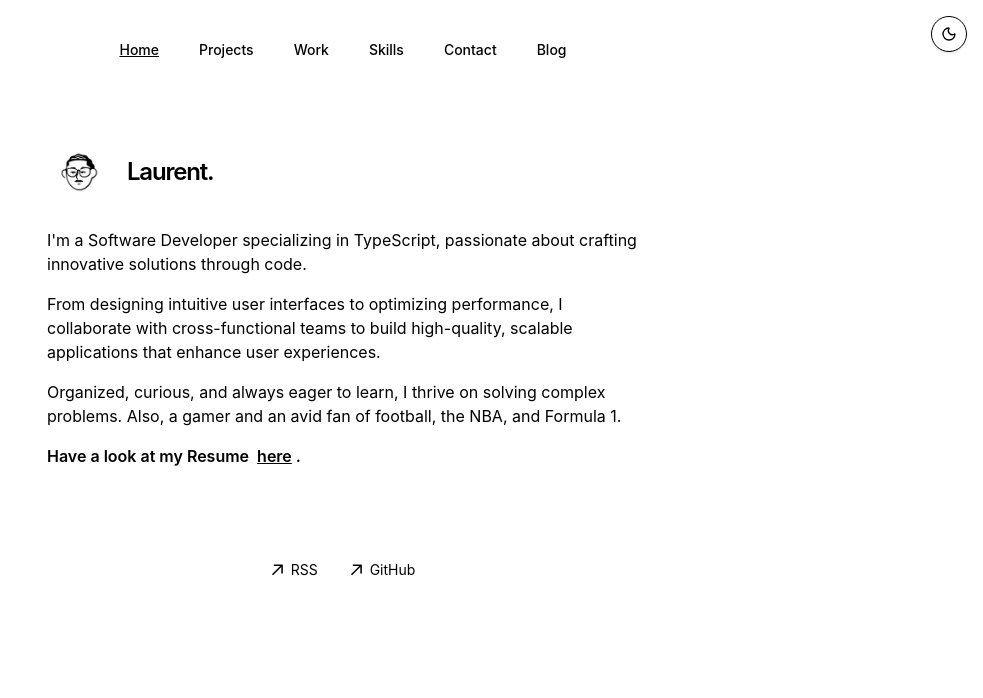
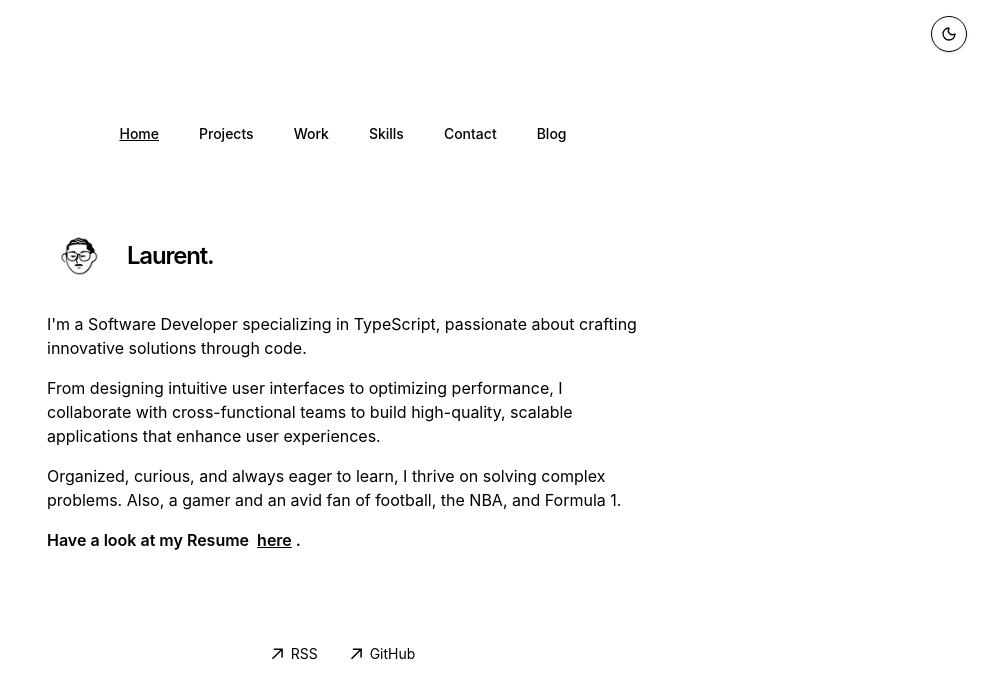
Before and after one commit to laurentcodes/laurent-portfolio-minimal, a Next.js app: page / in a window 1280 px wide. Shown: the top 698 px of the page, without its empty margins (297-1280 px from the left). Built offline with nearby package versions, Linux system fonts and the light colour scheme.

Commit message:
fix: center content vertically

```diff
--- a/app/layout.tsx
+++ b/app/layout.tsx
@@ -40,13 +40,13 @@ export default function RootLayout({
 				GeistMono.variable
 			)}
 		>
-			<body className='antialiased w-full max-w-2xl mx-auto px-4 mt-8'>
+			<body className='antialiased w-full min-h-svh max-w-2xl mx-auto px-4 flex flex-col justify-center'>
 				<Script id='theme-init' strategy='beforeInteractive'>
 					{themeScript}
 				</Script>
 
 				<ThemeToggle className='fixed right-4 top-4 z-50 hidden md:flex' />
-				<main className='flex-auto min-w-0 mt-6 flex flex-col'>
+				<main className='w-full min-w-0 flex flex-col'>
 					<Navbar />
 					{children}
 					<Footer />
```
